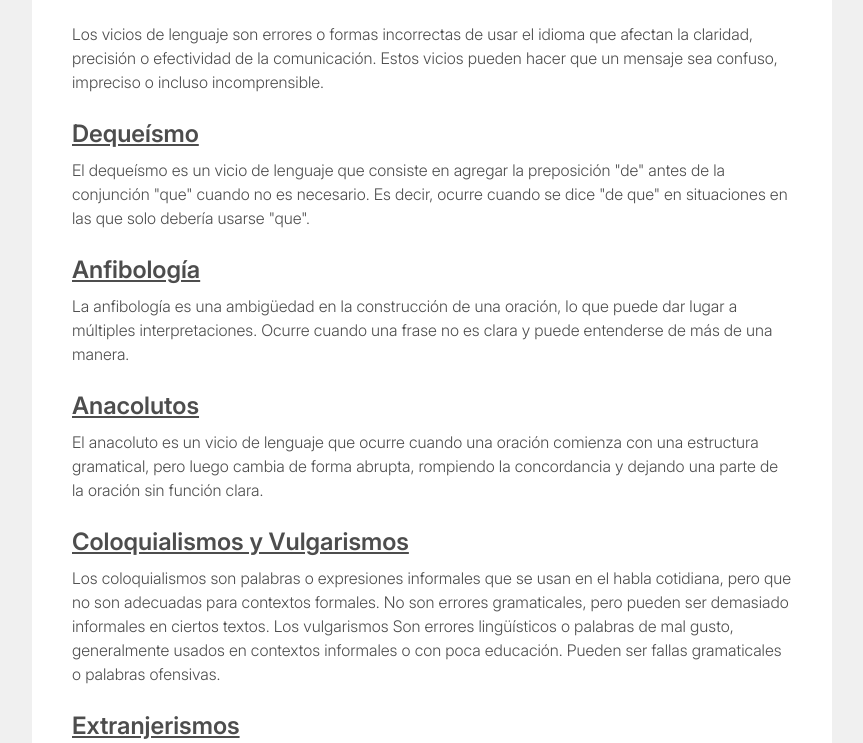
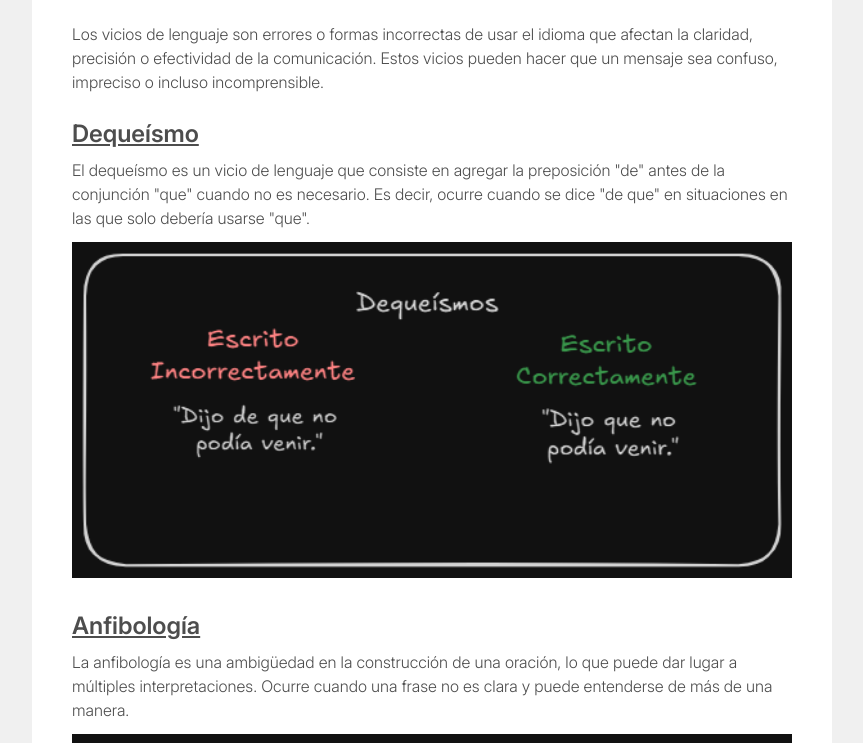
Before and after one commit to rruiz204/blog-prototype, a React (Vite) app: page /articles/language-vices in a window 1280 px wide. Shown: the part 702-1445 px from the top of the page, without its empty margins (208-1071 px from the left). Built offline with nearby package versions, Linux system fonts and the light colour scheme.

Commit message:
feat: add example images

```diff
--- a/src/articles/LanguageVices.tsx
+++ b/src/articles/LanguageVices.tsx
@@ -2,6 +2,9 @@ import { JSX, useEffect } from "react";
 import { LanguageVicesData } from "./data/ArticleData";
 import { ArticleLayout } from "@components/layouts/ArticleLayout";
 import { LanguageViceItem } from "@components/common/organisms/LanguageViceItem";
+
+import DequeismoImg from "@assets/imgs/dequeismos.png";
+import AnfibologiaImg from "@assets/imgs/anfibologia.png";
 
 export const LanguageVices = (): JSX.Element => {
   useEffect(() => window.scrollTo(0, 0), []);
@@ -19,15 +22,15 @@ export const LanguageVices = (): JSX.Element => {
           impreciso o incluso incomprensible.
         </p>
 
-        <div className="mt-6 flex flex-col gap-6">
+        <div className="mt-6 flex flex-col gap-8">
           <LanguageViceItem
-            name="Dequeísmo"
+            name="Dequeísmo" example={DequeismoImg}
             description='El dequeísmo es un vicio de lenguaje que consiste en agregar la preposición
             "de" antes de la conjunción "que" cuando no es necesario. Es decir, ocurre cuando se
             dice "de que" en situaciones en las que solo debería usarse "que".'/>
 
           <LanguageViceItem
-            name="Anfibología"
+            name="Anfibología" example={AnfibologiaImg}
             description='La anfibología es una ambigüedad en la construcción de una oración,
             lo que puede dar lugar a múltiples interpretaciones. Ocurre cuando una frase no es
             clara y puede entenderse de más de una manera.'/>
--- a/src/components/common/organisms/LanguageViceItem.tsx
+++ b/src/components/common/organisms/LanguageViceItem.tsx
@@ -4,16 +4,16 @@ interface Props {
   description: string;
 }
 
-export const LanguageViceItem = ({ name, description }: Props) => {
+export const LanguageViceItem = ({ name, description, example }: Props) => {
   return (
-    <div>
+    <div className="flex flex-col gap-3">
       <div>
         <p className="font-inter-semi text-2xl underline mb-2">{name}</p>
         <p>{description}</p>
       </div>
 
       <div>
-
+        <img src={example} className="w-full" />
       </div>
     </div>
   );
```
Also changed, not shown: src/assets/imgs/anfibologia.png (added), src/assets/imgs/dequeismos.png (added).
